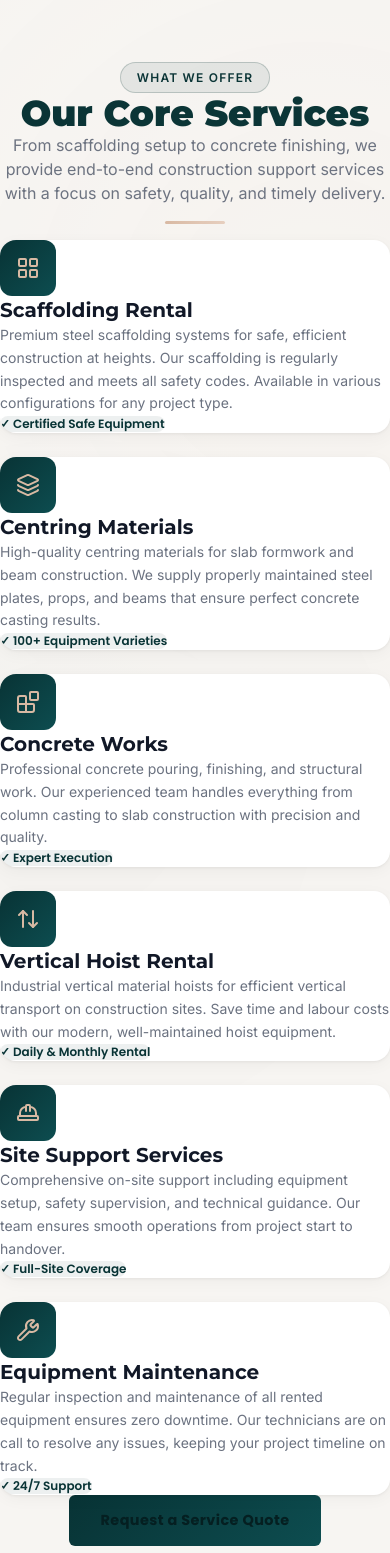
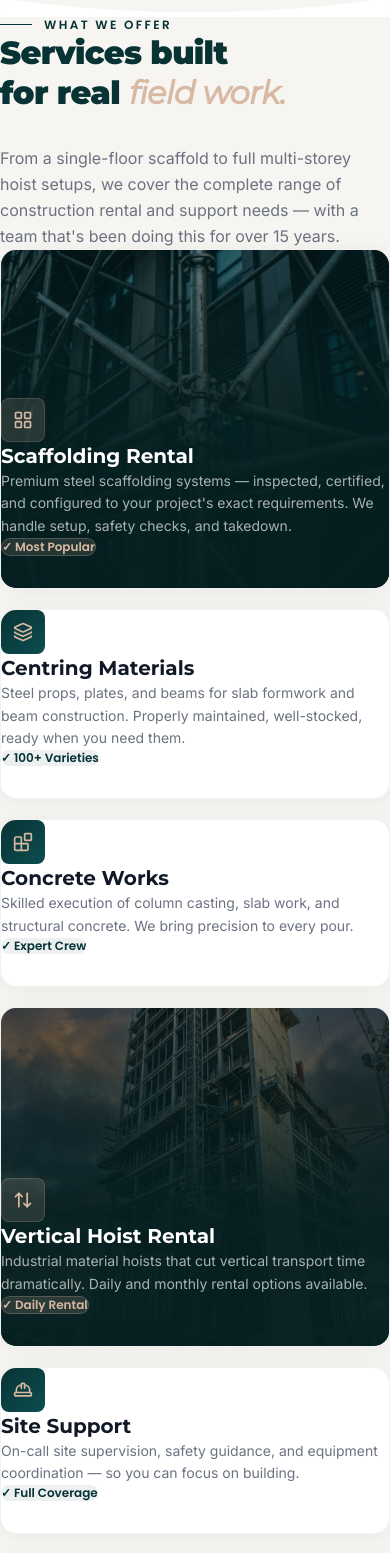
Before and after one commit to PriscillajospinG/Rasa-construction-portfolio, a Next.js app: page / in a window 390 px wide. Shown: the part 2106-3659 px from the top of the page. Built offline with nearby package versions, Linux system fonts and the light colour scheme.

Commit message:
refactor: update ServicesSection with responsive layout, custom grid, and enhanced visual design

```diff
--- a/src/components/ServicesSection.tsx
+++ b/src/components/ServicesSection.tsx
@@ -2,58 +2,62 @@
 
 import { useRef } from "react";
 import { motion, useInView } from "framer-motion";
-import {
-  LayoutGrid,
-  Layers,
-  Blocks,
-  ArrowUpDown,
-  HardHat,
-  Wrench,
-  ArrowRight,
-} from "lucide-react";
+import { LayoutGrid, Layers, Blocks, ArrowUpDown, HardHat, Wrench } from "lucide-react";
 
 const services = [
   {
     icon: LayoutGrid,
     title: "Scaffolding Rental",
     description:
-      "Premium steel scaffolding systems for safe, efficient construction at heights. Our scaffolding is regularly inspected and meets all safety codes. Available in various configurations for any project type.",
-    highlight: "Certified Safe Equipment",
+      "Premium steel scaffolding systems — inspected, certified, and configured to your project's exact requirements. We handle setup, safety checks, and takedown.",
+    tag: "Most Popular",
+    large: true,
+    image: "/images/project-scaffolding.png",
   },
   {
     icon: Layers,
     title: "Centring Materials",
     description:
-      "High-quality centring materials for slab formwork and beam construction. We supply properly maintained steel plates, props, and beams that ensure perfect concrete casting results.",
-    highlight: "100+ Equipment Varieties",
+      "Steel props, plates, and beams for slab formwork and beam construction. Properly maintained, well-stocked, ready when you need them.",
+    tag: "100+ Varieties",
+    large: false,
+    image: null,
   },
   {
     icon: Blocks,
     title: "Concrete Works",
     description:
-      "Professional concrete pouring, finishing, and structural work. Our experienced team handles everything from column casting to slab construction with precision and quality.",
-    highlight: "Expert Execution",
+      "Skilled execution of column casting, slab work, and structural concrete. We bring precision to every pour.",
+    tag: "Expert Crew",
+    large: false,
+    image: null,
   },
   {
     icon: ArrowUpDown,
     title: "Vertical Hoist Rental",
     description:
-      "Industrial vertical material hoists for efficient vertical transport on construction sites. Save time and labour costs with our modern, well-maintained hoist equipment.",
-    highlight: "Daily & Monthly Rental",
+      "Industrial material hoists that cut vertical transport time dramatically. Daily and monthly rental options available.",
+    tag: "Daily Rental",
+    large: true,
+    image: "/images/project-hoist.png",
   },
   {
     icon: HardHat,
-    title: "Site Support Services",
+    title: "Site Support",
     description:
-      "Comprehensive on-site support including equipment setup, safety supervision, and technical guidance. Our team ensures smooth operations from project start to handover.",
-    highlight: "Full-Site Coverage",
+      "On-call site supervision, safety guidance, and equipment coordination — so you can focus on building.",
+    tag: "Full Coverage",
+    large: false,
+    image: null,
   },
   {
     icon: Wrench,
-    title: "Equipment Maintenance",
+    title: "Equipment Upkeep",
     description:
-      "Regular inspection and maintenance of all rented equipment ensures zero downtime. Our technicians are on call to resolve any issues, keeping your project timeline on track.",
-    highlight: "24/7 Support",
+      "All rented equipment is regularly serviced. Our technicians respond fast to keep your timeline intact.",
+    tag: "24/7 Response",
+    large: false,
+    image: null,
   },
 ];
 
@@ -64,140 +68,190 @@ export default function ServicesSection() {
   return (
     <section
       id="services"
-      className="section-padding relative overflow-hidden"
+      className="relative overflow-hidden"
       style={{ background: "#F7F5F2" }}
     >
-      {/* Background pattern */}
-      <div
-        className="absolute inset-0 opacity-[0.4]"
-        style={{
-          backgroundImage: `radial-gradient(circle at 20% 50%, rgba(8,51,53,0.04) 0%, transparent 50%),
-                            radial-gradient(circle at 80% 20%, rgba(216,185,163,0.08) 0%, transparent 40%)`,
-        }}
-      />
+      {/* Curved top */}
+      <div style={{ lineHeight: 0 }}>
+        <svg viewBox="0 0 1440 70" fill="white" xmlns="http://www.w3.org/2000/svg">
+          <path d="M0,0 C480,70 960,70 1440,0 L1440,70 L0,70 Z" fill="white" />
+        </svg>
+      </div>
 
-      <div className="max-w-7xl mx-auto px-6" ref={ref}>
-        {/* Header */}
-        <div className="text-center mb-16">
+      <div className="max-w-7xl mx-auto px-6 py-16" ref={ref}>
+        {/* Header — left-aligned */}
+        <div className="grid lg:grid-cols-2 gap-8 mb-16 items-end">
+          <div>
             <motion.div
-            initial={{ opacity: 0, y: 20 }}
-            animate={isInView ? { opacity: 1, y: 0 } : {}}
-            transition={{ duration: 0.5 }}
-            className="badge mb-4 inline-flex"
-            style={{ background: "rgba(8,51,53,0.08)", borderColor: "rgba(8,51,53,0.2)", color: "#083335" }}
+              initial={{ opacity: 0, x: -20 }}
+              animate={isInView ? { opacity: 1, x: 0 } : {}}
+              transition={{ duration: 0.6 }}
+              className="flex items-center gap-3 mb-5"
             >
+              <span className="w-8 h-px" style={{ background: "#083335" }} />
+              <span className="font-poppins text-xs tracking-[0.2em] uppercase font-semibold" style={{ color: "#083335" }}>
                 What We Offer
+              </span>
             </motion.div>
 
             <motion.h2
               initial={{ opacity: 0, y: 30 }}
               animate={isInView ? { opacity: 1, y: 0 } : {}}
-            transition={{ duration: 0.7, delay: 0.1 }}
-            className="font-montserrat font-black text-4xl md:text-5xl mb-4"
-            style={{ color: "#083335" }}
+              transition={{ duration: 0.8, delay: 0.1 }}
+              className="font-montserrat font-black leading-tight"
+              style={{
+                fontSize: "clamp(2rem, 4vw, 3.2rem)",
+                color: "#083335",
+                letterSpacing: "-0.02em",
+              }}
             >
-            Our Core Services
+              Services built
+              <br />
+              for real{" "}
+              <span style={{ color: "#D8B9A3", fontStyle: "italic" }}>field work.</span>
             </motion.h2>
+          </div>
 
           <motion.p
             initial={{ opacity: 0, y: 20 }}
             animate={isInView ? { opacity: 1, y: 0 } : {}}
-            transition={{ duration: 0.6, delay: 0.2 }}
-            className="font-inter text-base max-w-2xl mx-auto"
+            transition={{ duration: 0.7, delay: 0.2 }}
+            className="font-inter text-base leading-relaxed lg:text-right"
             style={{ color: "#6b7280" }}
           >
-            From scaffolding setup to concrete finishing, we provide end-to-end construction support
-            services with a focus on safety, quality, and timely delivery.
+            From a single-floor scaffold to full multi-storey hoist setups,
+            we cover the complete range of construction rental and support needs —
+            with a team that's been doing this for over 15 years.
           </motion.p>
-
-          <motion.div
-            initial={{ scaleX: 0 }}
-            animate={isInView ? { scaleX: 1 } : {}}
-            transition={{ duration: 0.6, delay: 0.3 }}
-            className="section-divider section-divider-center mt-4"
-          />
         </div>
 
-        {/* Service Cards Grid */}
-        <div className="grid md:grid-cols-2 lg:grid-cols-3 gap-6">
-          {services.map(({ icon: Icon, title, description, highlight }, i) => (
+        {/* Irregular service grid */}
+        <div className="grid md:grid-cols-2 lg:grid-cols-3 gap-5">
+          {services.map(({ icon: Icon, title, description, tag, large, image }, i) => (
             <motion.div
               key={title}
-              initial={{ opacity: 0, y: 50 }}
+              initial={{ opacity: 0, y: 40 }}
               animate={isInView ? { opacity: 1, y: 0 } : {}}
-              transition={{ duration: 0.6, delay: i * 0.1 }}
-              className="group relative rounded-2xl p-8 overflow-hidden card-hover cursor-pointer"
+              transition={{ duration: 0.6, delay: i * 0.09 }}
+              className={`group relative rounded-2xl overflow-hidden ${
+                large ? "md:col-span-1 lg:col-span-1" : ""
+              }`}
               style={{
                 background: "white",
-                boxShadow: "0 1px 3px rgba(0,0,0,0.06), 0 4px 16px rgba(0,0,0,0.04)",
+                boxShadow: "0 2px 20px rgba(0,0,0,0.06)",
+                border: "1px solid rgba(0,0,0,0.05)",
+                minHeight: large && image ? "340px" : "auto",
               }}
             >
-              {/* Hover glow background */}
+              {/* If it has an image, use as bg */}
+              {image && (
+                <>
                   <div
-                className="absolute inset-0 opacity-0 group-hover:opacity-100 transition-opacity duration-500 rounded-2xl"
+                    className="absolute inset-0"
                     style={{
-                  background: "linear-gradient(135deg, rgba(8,51,53,0.04), rgba(216,185,163,0.06))",
+                      backgroundImage: `url(${image})`,
+                      backgroundSize: "cover",
+                      backgroundPosition: "center",
+                      transition: "transform 0.6s ease",
                     }}
                   />
+                  <div
+                    className="absolute inset-0"
+                    style={{
+                      background:
+                        "linear-gradient(to top, rgba(5,31,33,0.97) 40%, rgba(5,31,33,0.5) 100%)",
+                    }}
+                  />
+                </>
+              )}
 
-              {/* Top accent line */}
+              {/* Top hover accent */}
               <div
-                className="absolute top-0 left-0 right-0 h-0.5 rounded-t-2xl transform origin-left scale-x-0 group-hover:scale-x-100 transition-transform duration-500"
+                className="absolute top-0 left-0 right-0 h-0.5 scale-x-0 group-hover:scale-x-100 transition-transform duration-500 origin-left"
                 style={{ background: "linear-gradient(90deg, #083335, #D8B9A3)" }}
               />
 
-              {/* Icon */}
               <div
-                className="w-14 h-14 rounded-xl flex items-center justify-center mb-6 transition-all duration-300 group-hover:scale-110"
-                style={{ background: "linear-gradient(135deg, #083335, #0d4d50)" }}
+                className="relative z-10 p-8"
+                style={{
+                  paddingBottom: large && image ? "2rem" : "2rem",
+                  marginTop: large && image ? "auto" : undefined,
+                  display: "flex",
+                  flexDirection: "column",
+                  height: "100%",
+                }}
               >
-                <Icon size={24} color="#D8B9A3" />
+                {large && image && <div style={{ flex: 1 }} />}
+
+                <div
+                  className="w-11 h-11 rounded-lg flex items-center justify-center mb-5 transition-transform duration-300 group-hover:scale-110"
+                  style={{
+                    background: image
+                      ? "rgba(216,185,163,0.15)"
+                      : "linear-gradient(135deg, #083335, #0d4d50)",
+                    border: image ? "1px solid rgba(216,185,163,0.2)" : "none",
+                  }}
+                >
+                  <Icon size={20} color={image ? "#D8B9A3" : "#D8B9A3"} />
                 </div>
 
-              {/* Content */}
                 <h3
-                className="font-montserrat font-bold text-xl mb-3 group-hover:text-[#083335] transition-colors duration-300"
-                style={{ color: "#111827" }}
+                  className="font-montserrat font-bold text-xl mb-3"
+                  style={{ color: image ? "white" : "#111827" }}
                 >
                   {title}
                 </h3>
 
-              <p className="font-inter text-sm leading-relaxed mb-6" style={{ color: "#6b7280" }}>
+                <p
+                  className="font-inter text-sm leading-relaxed mb-5"
+                  style={{ color: image ? "rgba(255,255,255,0.65)" : "#6b7280" }}
+                >
                   {description}
                 </p>
 
-              {/* Highlight badge */}
-              <div className="flex items-center justify-between">
                 <span
-                  className="text-xs font-poppins font-semibold px-3 py-1 rounded-full"
-                  style={{ background: "rgba(8,51,53,0.07)", color: "#083335" }}
+                  className="self-start text-xs font-poppins font-semibold px-3 py-1 rounded-full"
+                  style={
+                    image
+                      ? {
+                          background: "rgba(216,185,163,0.15)",
+                          border: "1px solid rgba(216,185,163,0.25)",
+                          color: "#D8B9A3",
+                        }
+                      : {
+                          background: "rgba(8,51,53,0.07)",
+                          color: "#083335",
+                        }
+                  }
                 >
-                  ✓ {highlight}
+                  ✓ {tag}
                 </span>
-                <ArrowRight
-                  size={18}
-                  className="opacity-0 group-hover:opacity-100 group-hover:translate-x-1 transition-all duration-300"
-                  style={{ color: "#D8B9A3" }}
-                />
               </div>
             </motion.div>
           ))}
         </div>
 
-        {/* Bottom CTA */}
+        {/* Bottom CTA — casual, not corporate */}
         <motion.div
-          initial={{ opacity: 0, y: 30 }}
+          initial={{ opacity: 0, y: 20 }}
           animate={isInView ? { opacity: 1, y: 0 } : {}}
-          transition={{ duration: 0.6, delay: 0.7 }}
-          className="text-center mt-14"
+          transition={{ duration: 0.6, delay: 0.6 }}
+          className="mt-14 flex flex-col sm:flex-row items-start sm:items-center gap-6"
         >
+          <div>
+            <p className="font-poppins font-semibold text-base" style={{ color: "#083335" }}>
+              Not sure what you need?
+            </p>
+            <p className="font-inter text-sm" style={{ color: "#9ca3af" }}>
+              Call Gurusamy sir — he'll tell you exactly what the project requires.
+            </p>
+          </div>
           <a
-            href="#contact"
-            onClick={(e) => { e.preventDefault(); document.getElementById("contact")?.scrollIntoView({ behavior: "smooth" }); }}
-            className="btn-primary text-base px-10 py-4"
+            href="tel:+919842766379"
+            className="btn-primary flex-shrink-0"
             style={{ background: "linear-gradient(135deg, #083335, #0d4d50)" }}
           >
-            Request a Service Quote
+            📞 Call for Advice
           </a>
         </motion.div>
       </div>
```
Lines whose indentation alone changed are shown as unchanged.
